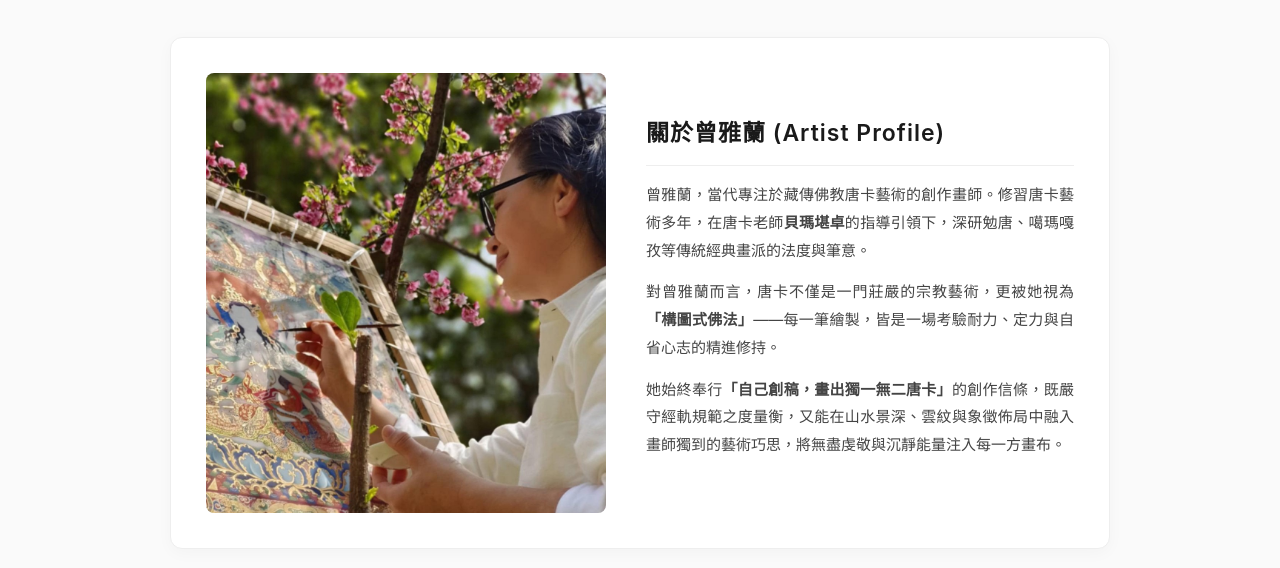
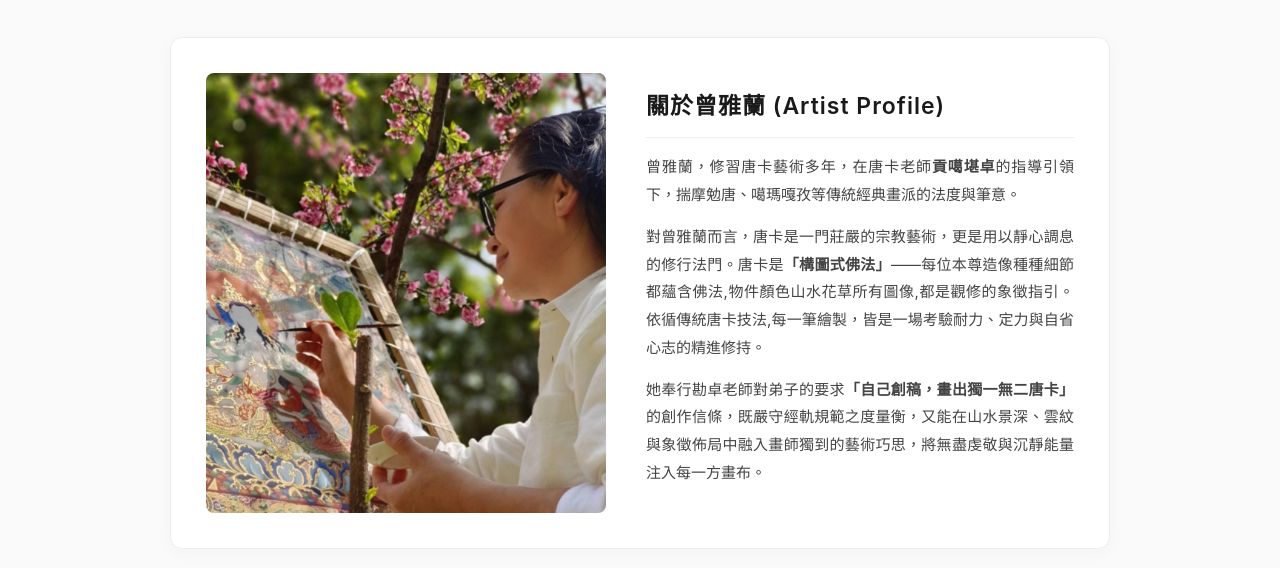
Before and after one commit to mirrorr12/my-art-shop, a plain HTML site: page pages/about-artist.html in a window 1280 px wide. Shown: the part 232-800 px from the top of the page. Drawn offline with Linux system fonts and the light colour scheme.

Commit message:
Update about-artist.html

```diff
--- a/pages/about-artist.html
+++ b/pages/about-artist.html
@@ -441,13 +441,13 @@
     <!-- 左圖右文：畫師形象與自述 -->
     <div class="artist-hero-grid">
       <div class="hero-drawing-box">
-        <img src="../images/drawing.jpg" alt="曾雅蘭老師繪製唐卡過程">
+        <img src="../images/drawing.jpg" alt="曾雅蘭畫師繪製唐卡過程">
       </div>
       <div class="hero-intro">
         <h2>關於曾雅蘭 (Artist Profile)</h2>
-        <p>曾雅蘭，當代專注於藏傳佛教唐卡藝術的創作畫師。修習唐卡藝術多年，在唐卡老師<strong>貝瑪堪卓</strong>的指導引領下，深研勉唐、噶瑪嘎孜等傳統經典畫派的法度與筆意。</p>
-        <p>對曾雅蘭而言，唐卡不僅是一門莊嚴的宗教藝術，更被她視為<strong>「構圖式佛法」</strong>——每一筆繪製，皆是一場考驗耐力、定力與自省心志的精進修持。</p>
-        <p>她始終奉行<strong>「自己創稿，畫出獨一無二唐卡」</strong>的創作信條，既嚴守經軌規範之度量衡，又能在山水景深、雲紋與象徵佈局中融入畫師獨到的藝術巧思，將無盡虔敬與沉靜能量注入每一方畫布。</p>
+        <p>曾雅蘭，修習唐卡藝術多年，在唐卡老師<strong>貢噶堪卓</strong>的指導引領下，揣摩勉唐、噶瑪嘎孜等傳統經典畫派的法度與筆意。</p>
+        <p>對曾雅蘭而言，唐卡是一門莊嚴的宗教藝術，更是用以靜心調息的修行法門。唐卡是<strong>「構圖式佛法」</strong>——每位本尊造像種種細節都蘊含佛法,物件顏色山水花草所有圖像,都是觀修的象徵指引。依循傳統唐卡技法,每一筆繪製，皆是一場考驗耐力、定力與自省心志的精進修持。</p>
+        <p>她奉行勘卓老師對弟子的要求<strong>「自己創稿，畫出獨一無二唐卡」</strong>的創作信條，既嚴守經軌規範之度量衡，又能在山水景深、雲紋與象徵佈局中融入畫師獨到的藝術巧思，將無盡虔敬與沉靜能量注入每一方畫布。</p>
       </div>
     </div>
 
@@ -540,7 +540,7 @@
         記得有一整天專注於點染，歇筆休息時，我驚訝地發現身體裡依然持續共振著那份細密的點染波頻，彷彿全身細胞都在輕鳴。那份久久不散的平靜與法喜，讓我領悟到唐卡點染本身就是一種如持咒般的密行，更在筆尖與長久的寂靜中，親身證會了『色空不二』的佛法意境。」</p>
       </div>
 
-      <p>每一幅凝聚無盡虔敬、融合天然礦物斑斕色彩與藝術巧思的作品，往往經歷跨越數季的打磨，並在殊勝吉祥的吉日終告圓滿。</p>
+      <p>每一幅凝聚無盡虔敬、融合礦物水干顏料斑斕色彩與藝術巧思的作品，往往經歷跨越數季的打磨，並在殊勝吉祥的吉日終告圓滿。</p>
     </article>
 
     <!-- 畫師的藝術理念與風格範疇 -->
```
